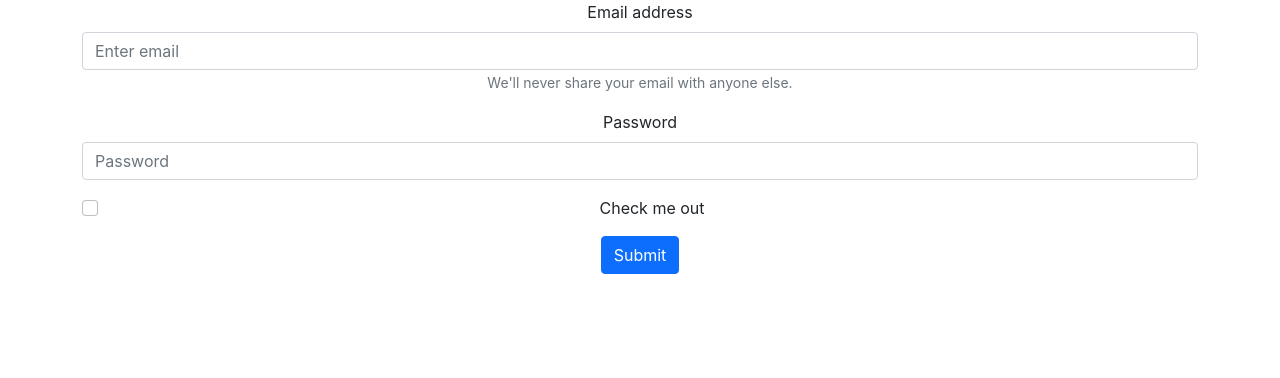
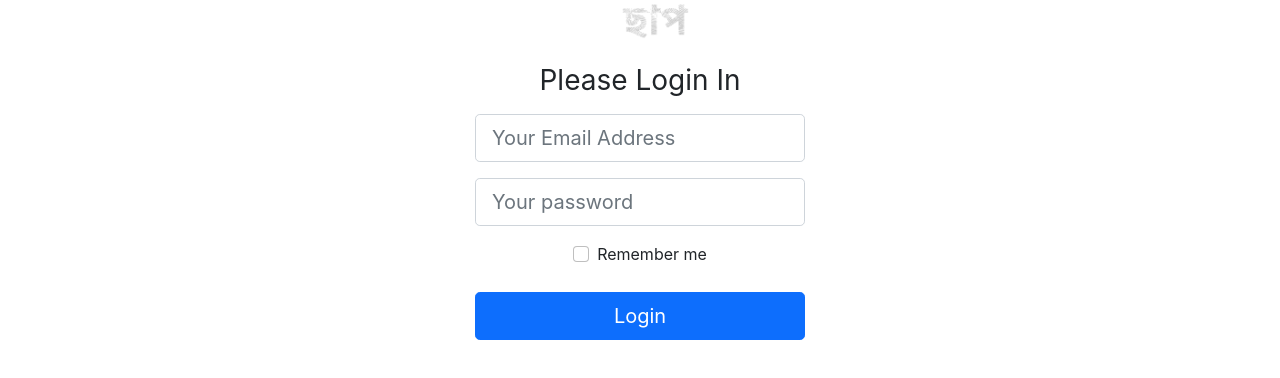
Before and after one commit to RASHED119/chaap-web, a React (Create React App) app: page /login in a window 1280 px wide. Shown: the top 378 px of the page. Built offline with nearby package versions, Linux system fonts and the light colour scheme.

Commit message:
your login

```diff
--- a/src/App.js
+++ b/src/App.js
@@ -2,7 +2,9 @@
 import { Route, Routes } from 'react-router-dom';
 import './App.css';
 import Home from './page/Home/Home/Home';
-import Login from './page/Login/Login';
+import Login from './page/Login/Login/Login';
+
+
 
 function App() {
   return (
@@ -12,7 +14,8 @@ function App() {
       <Routes>
         <Route path="/" element={<Home />} />
         <Route path="/home" element={<Home />} />
-        <Route path="login" element={<Login/>} />
+        <Route path="/login" element={<Login />} />
+
       </Routes>
     </div>
   );
--- a/src/page/Login/Login.js
+++ /dev/null
@@ -1,32 +0,0 @@
-import React from 'react';
-import './Login.css';
-import { Button, Form } from 'react-bootstrap';
-
-const Login = () => {
-    return (
-        <div className="container">
-            <Form>
-  <Form.Group className="mb-3" controlId="formBasicEmail">
-    <Form.Label>Email address</Form.Label>
-    <Form.Control type="email" placeholder="Enter email" />
-    <Form.Text className="text-muted">
-      We'll never share your email with anyone else.
-    </Form.Text>
-  </Form.Group>
-
-  <Form.Group className="mb-3" controlId="formBasicPassword">
-    <Form.Label>Password</Form.Label>
-    <Form.Control type="password" placeholder="Password" />
-  </Form.Group>
-  <Form.Group className="mb-3" controlId="formBasicCheckbox">
-    <Form.Check type="checkbox" label="Check me out" />
-  </Form.Group>
-  <Button variant="primary" type="submit">
-    Submit
-  </Button>
-</Form>
-        </div>
-    );
-};
-
-export default Login;
--- /dev/null
+++ b/src/page/Login/Login/Login.css
@@ -0,0 +1,10 @@
+/* .loginimg{
+    width: 100px;
+    height: 72px;
+} */
+#main-container{
+    place-items: center center;
+}
+#sing-in-form{
+    max-width:330px;
+}
--- /dev/null
+++ b/src/page/Login/Login/Login.js
@@ -0,0 +1,32 @@
+import React from 'react';
+import './Login.css';
+import { Button, Container, Form } from 'react-bootstrap';
+import imgfrom from '../../../images/Logo-1.png';
+
+const Login = () => {
+    return (
+        <div>
+           <Container id="main-container" className="d-grid h-100">
+               <Form id="sing-in-form" className="text-center w-100">
+                   <img className="mb-4 loginimg" src={imgfrom} alt="" />
+                   <h5 className="mb-3 fs-3 fw-normal">Please Login In</h5>
+                   <Form.Group controlId="sing-in-email" className="mb-3">
+                   <Form.Control type="email" size="lg" placeholder="Your Email Address" autocomplete="username" />
+                   </Form.Group>
+                   <Form.Group controlId="sing-in-password" className="mb-3">
+                   <Form.Control type="password" size="lg" placeholder="Your password" autocomplete="current password" />
+                   </Form.Group>
+                   <Form.Group controlId="remember-me" className="d-flex justify-content-center mb-4">
+                   <Form.Check label="Remember me" />
+                   </Form.Group>
+                   <div className="d-grid">
+                   <Button variant="primary" size="lg">Login</Button>
+                   </div>
+               </Form>
+
+           </Container>
+        </div>
+    );
+};
+
+export default Login;
```
Also changed, not shown: src/page/Login/Login.css (deleted).
